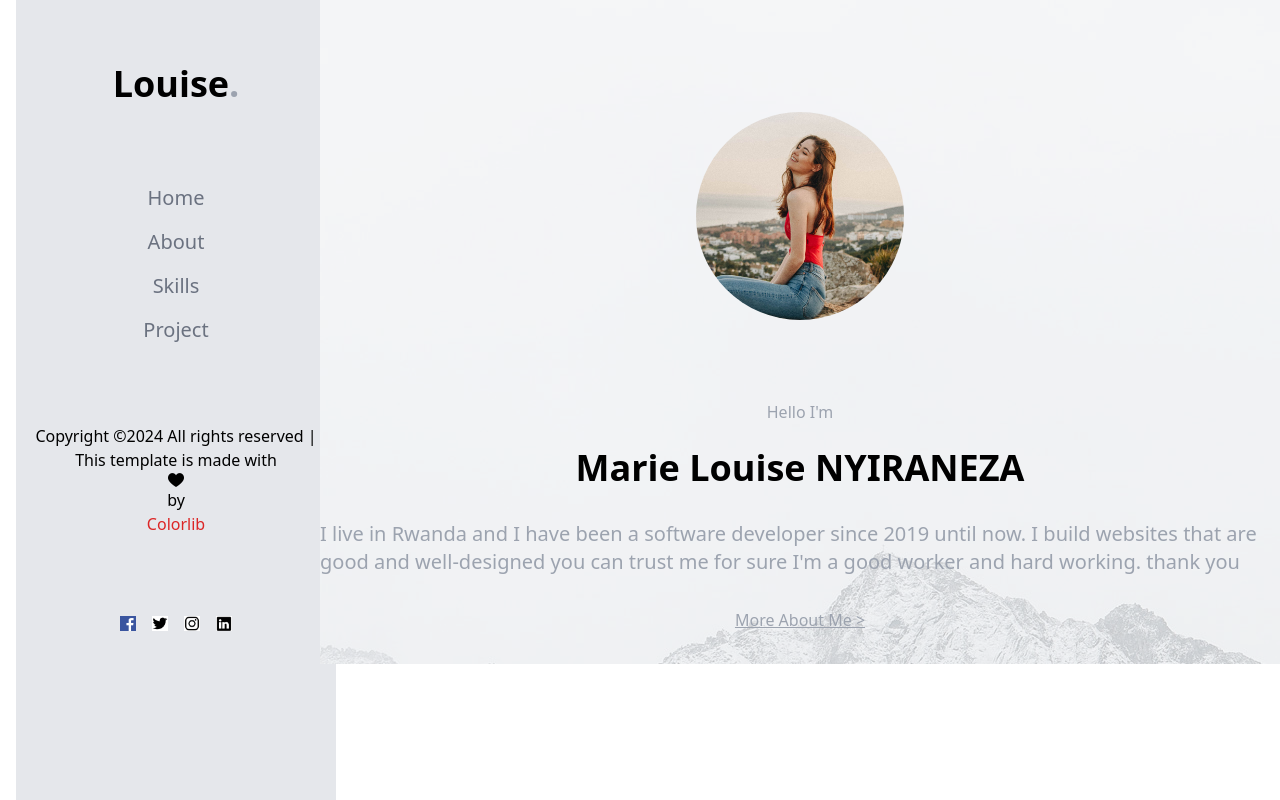
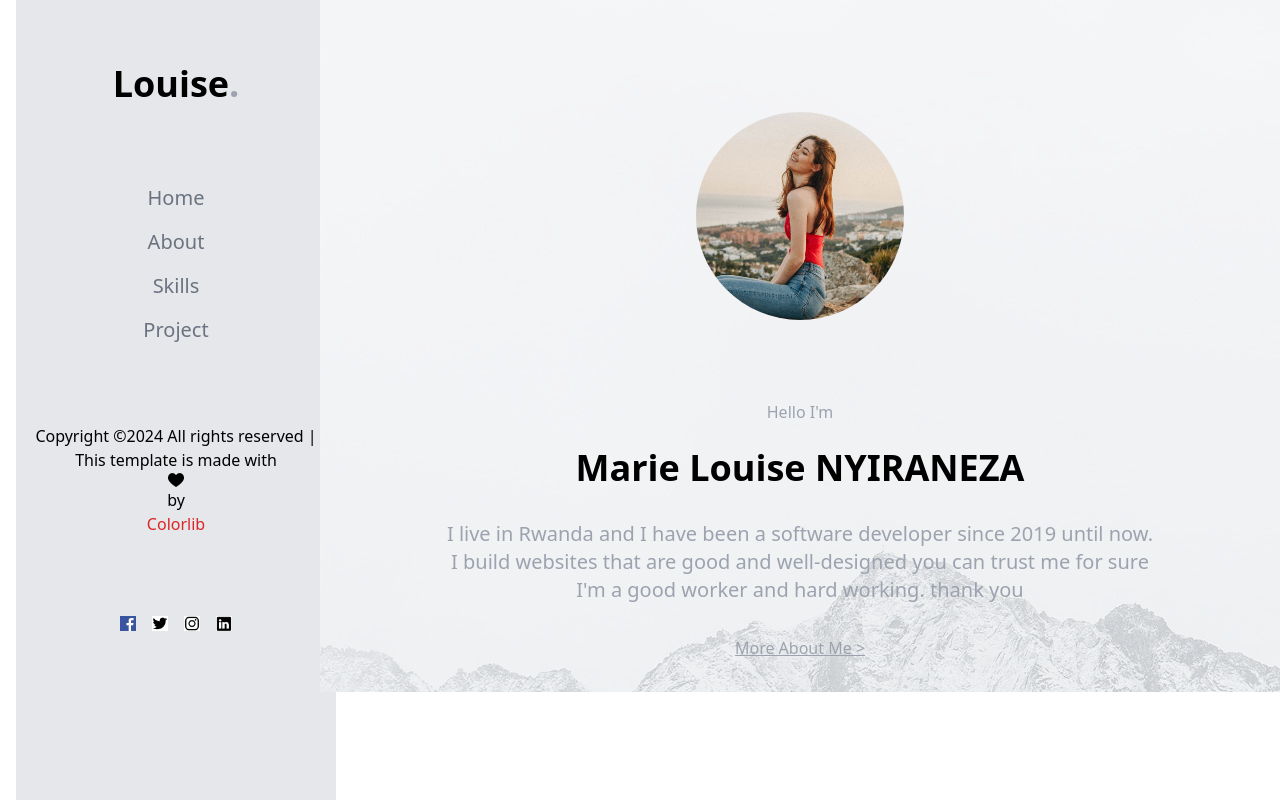
Before and after one commit to Nyiranez/my-first-potifolio, a website: page index/index.html in a window 1280 px wide. Drawn offline with nearby package versions, Linux system fonts and the light colour scheme.

Commit message:
Update index.html

```diff
--- a/index/index.html
+++ b/index/index.html
@@ -47,7 +47,9 @@
             <h2 class="text-4xl font-bold mt-6">Marie Louise NYIRANEZA</h2>
           </div>
           <div class="mt-8 flex flex-col justify-center items-center text-xl text-gray-400 ">
-            <p>I live in Rwanda and  I have been a software developer since 2019 until now. I build websites that are good and well-designed you can trust me for sure I'm a good worker and hard working. thank you  </p>
+            <p>I live in Rwanda and  I have been a software developer since 2019 until now.</p>
+            <p>I build websites that are good and well-designed you can trust me for sure</p>
+            <p>I'm a good worker and hard working. thank you  </p>
           </div>
           <div class="flex flex-col justify-center items-center">
             <a href="" class="text-gray-400 mt-8 underline">More About Me ></a>
```
